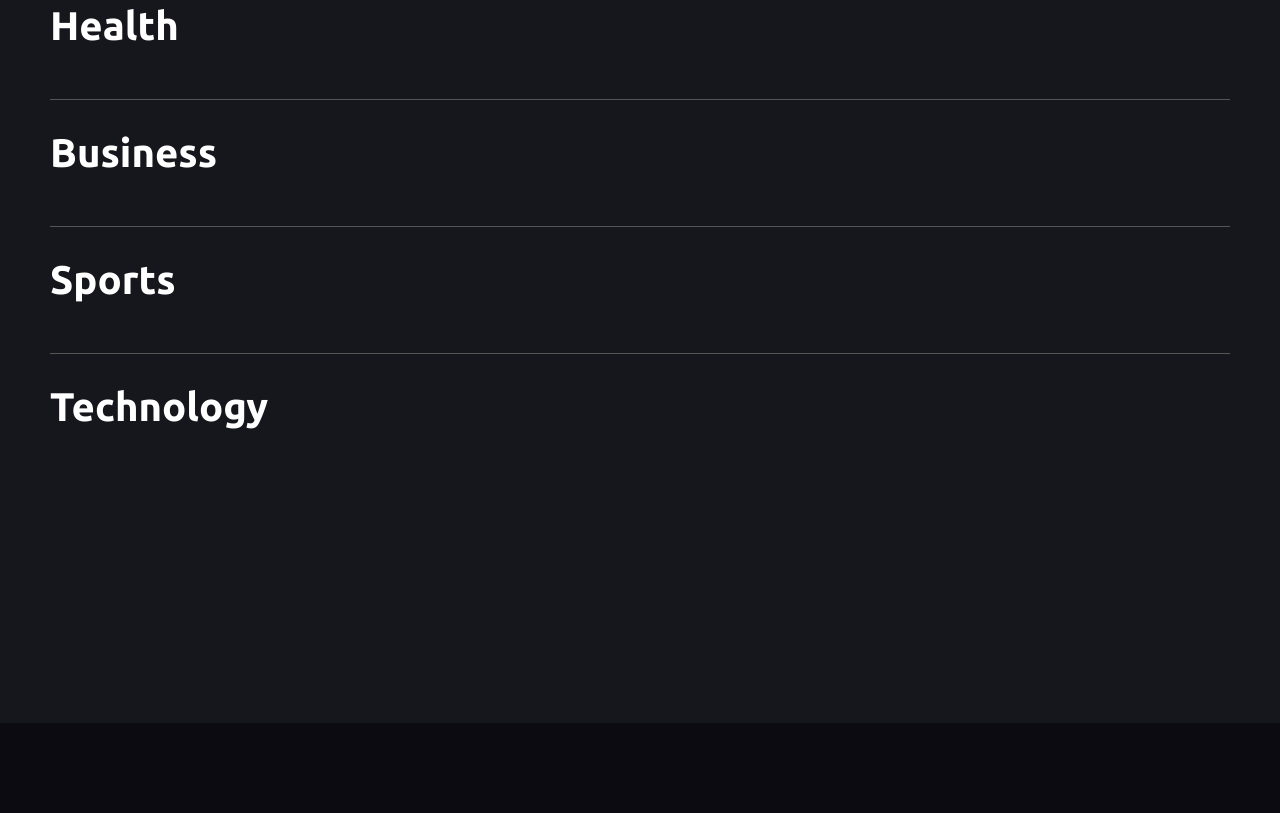
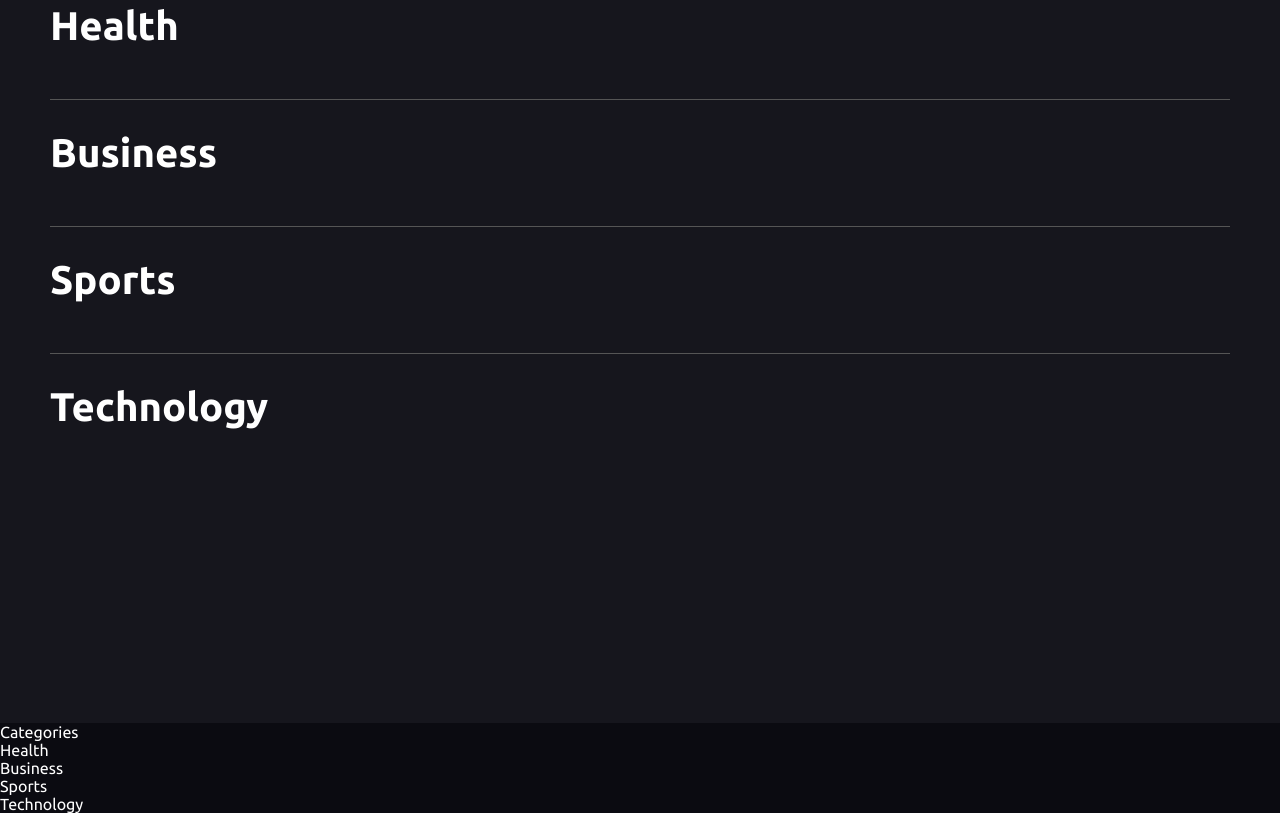
Before and after one commit to afifudin23/berita-terkini, a plain HTML site: page index.html in a window 1280 px wide. Shown: the part 752-1565 px from the top of the page. Before the commit the page ends 1475 px from the top, so only its background shows below. Drawn offline with Linux system fonts and the light colour scheme; no server answers.

Commit message:
add footer

```diff
--- a/index.html
+++ b/index.html
@@ -63,6 +63,27 @@
         </div>
     </div>
 
+    <div class="footer">
+        <div class="box">
+            <div class="left">
+                <div class="categories">
+                    <p>Categories</p>
+                    <div>
+                        <p>Health</p>
+                    </div>
+                    <div>
+                        <p>Business</p>
+                    </div>
+                    <div>
+                        <p>Sports</p>
+                    </div>
+                    <div>
+                        <p>Technology</p>
+                    </div>
+                </div>
+            </div>
+        </div>
+    </div>
 
     <script src="index.js" type="text/javascript" charset="utf-8"></script>
 </body>
--- a/style.css
+++ b/style.css
@@ -10,6 +10,7 @@ body {
     width: 100%;
     min-height: 100vh;
     color: #fff;
+
 }
 /* Scroll Bar */
 ::-webkit-scrollbar {
@@ -204,3 +205,11 @@ nav ul li a {
 .page2 .news .news-box .news-card .text .title a:hover {
     text-decoration: underline;
 }
+
+// footer
+.footer .box {
+    width: 100px;
+    height: 1000px;
+    background-color: green;
+
+}
```
